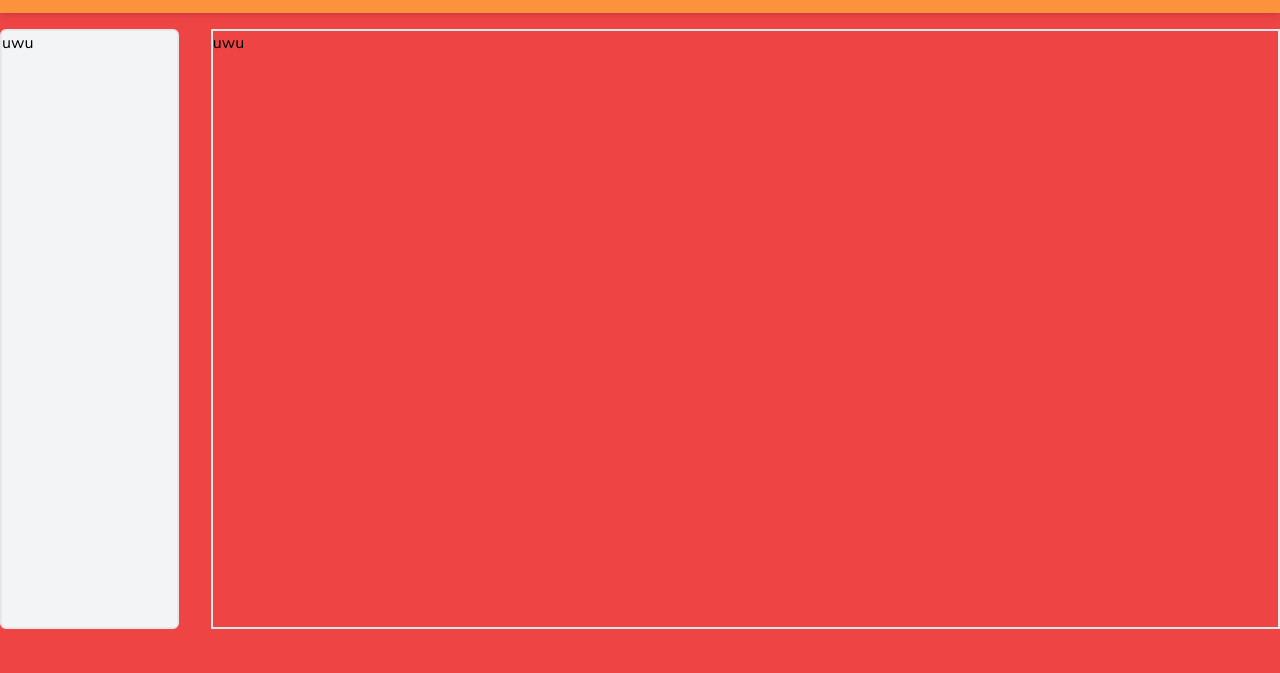
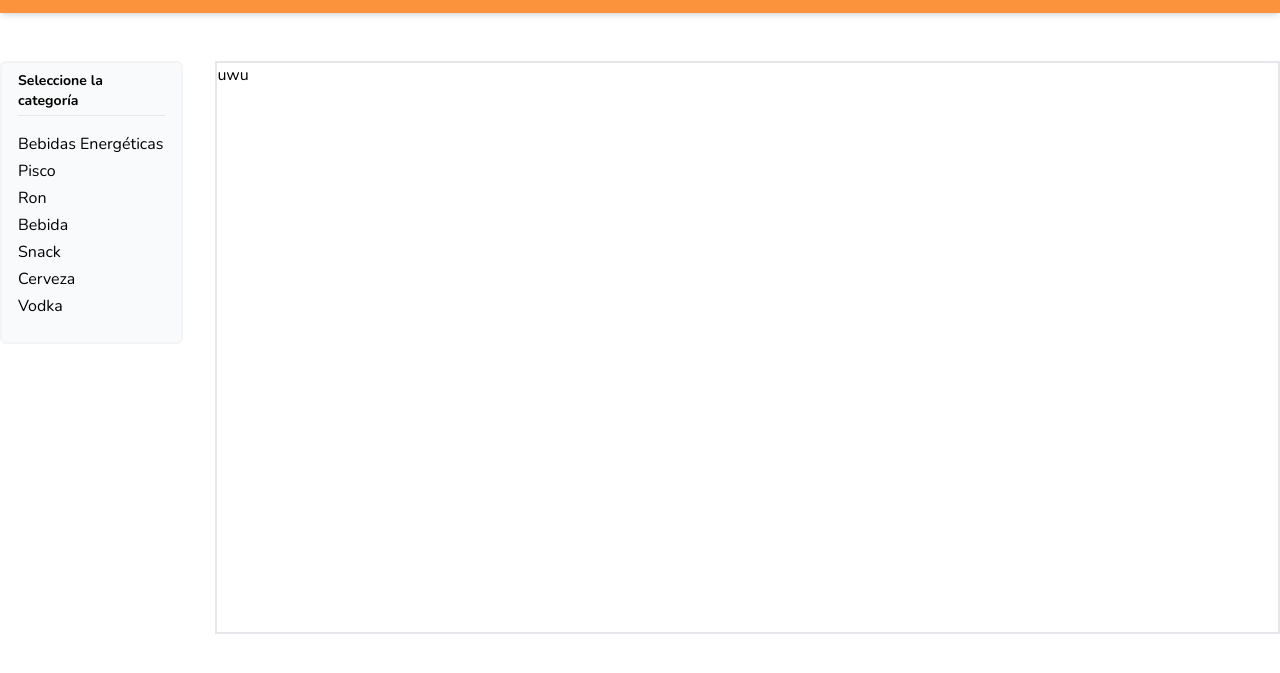
Before and after one commit to markorodriguez/frontend-bsale, a website: page src/index.html in a window 1280 px wide. Shown: the part 51-724 px from the top of the page. Drawn offline with nearby package versions, Linux system fonts and the light colour scheme; no server answers.

Commit message:
sidebar added

```diff
--- a/src/index.html
+++ b/src/index.html
@@ -5,7 +5,7 @@
   <meta charset="UTF-8" />
   <meta http-equiv="X-UA-Compatible" content="IE=edge" />
   <meta name="viewport" content="width=device-width, initial-scale=1.0" />
-  <link rel="stylesheet" href="index.css">
+  <link rel="stylesheet" href="index.css" />
   <link rel="stylesheet" href="../dist/output.css" />
   <title>Desafío Bsale</title>
 </head>
@@ -27,37 +27,35 @@
 
     <div style="display: none" class="absolute w-full shadow-lg bg-orange-400" id="dropdown-menu">
       <div class="flex flex-col md:container mx-auto w-11/12" id="dropdown-options">
-        <div
-          class="dropdown-element">
-          Bebidas Energéticas
-        </div>
-        <div class="dropdown-element">
-          Pisco
-        </div>
-        <div class="dropdown-element">
-          Ron
-        </div>
-        <div class="dropdown-element">
-          Bebida
-        </div>
-        <div class="dropdown-element">
-          Snack
-        </div>
-        <div class="dropdown-element">
-          Cerveza
-        </div>
-        <div class=" dropdown-element mb-4">
-          Vodka
-        </div>
+        <div class="dropdown-element">Bebidas Energéticas</div>
+        <div class="dropdown-element">Pisco</div>
+        <div class="dropdown-element">Ron</div>
+        <div class="dropdown-element">Bebida</div>
+        <div class="dropdown-element">Snack</div>
+        <div class="dropdown-element">Cerveza</div>
+        <div class="dropdown-element mb-4">Vodka</div>
       </div>
     </div>
   </nav>
 
   <!--Body -->
-  <div class="h-full pt-20 bg-red-500 max-w-full">
-    <div class="md:container gap-8 flex w-11/12 h-5/6 mx-auto">
-      <div class="md:w-2/12 md:block hidden bg-gray-100 rounded-md border-2 border-gray-200">uwu</div>
-      <div class="w-full border-2 border-gray-200">uwu</div>
+  <div class="h-full pt-28 max-w-full">
+    <div class="md:container gap-8 flex h-full max-h-full w-11/12 mx-auto">
+      <div class="md:w-2/12 px-4 py-2 md:block hidden h-min bg-gray-50 rounded-md border-2 border-gray-100">
+        <h2 class="text-sm font-bold">Seleccione la categoría</h2>
+        <hr class="my-1">
+        <ul class="my-4">
+          <li class="my-[3px] cursor-pointer hover:text-orange-400">Bebidas Energéticas</li>
+          <li class="my-[3px] cursor-pointer hover:text-orange-400">Pisco</li>
+          <li class="my-[3px] cursor-pointer hover:text-orange-400">Ron</li>
+          <li class="my-[3px] cursor-pointer hover:text-orange-400">Bebida</li>
+          <li class="my-[3px] cursor-pointer hover:text-orange-400">Snack</li>
+          <li class="my-[3px] cursor-pointer hover:text-orange-400">Cerveza</li>
+          <li class="my-[3px] cursor-pointer hover:text-orange-400">Vodka</li>
+          </ul>
+        </div>
+        <div class=" w-full border-2 h-5/6 border-gray-200">uwu
+      </div>
     </div>
   </div>
 
```
Also changed, not shown: dist/output.css.
